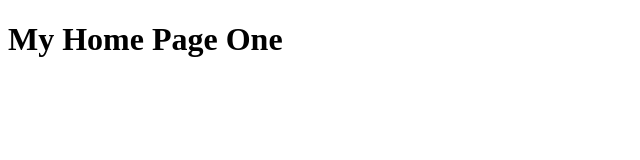
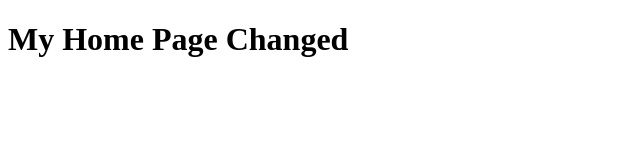
Before and after one commit to programmingwheels2020/trainingcode, a website: page public/index.html in a window 1280 px wide. Shown: the whole page, without its empty margins (0-640 px from the left). Drawn offline with Linux system fonts and the light colour scheme.

Commit message:
html changed

```diff
--- a/public/index.html
+++ b/public/index.html
@@ -9,7 +9,7 @@
 </head>
 
 <body>
-    <h1>My Home Page One</h1>
+    <h1>My Home Page Changed</h1>
 </body>
 
 </html>
```
